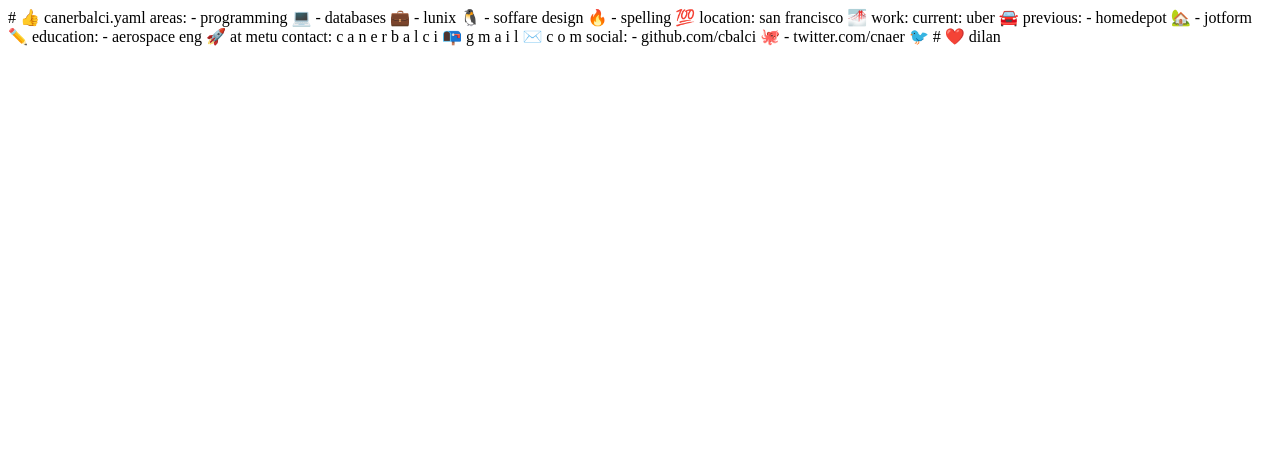
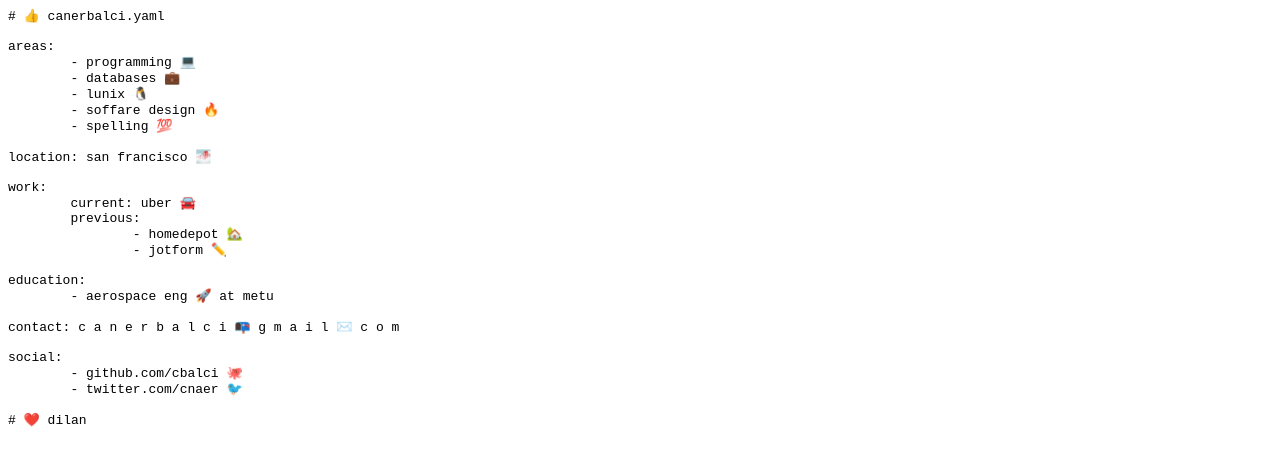
Before and after one commit to cbalci/cbalci.github.io, a plain HTML site: page index.html in a window 1280 px wide. Drawn offline with Linux system fonts and the light colour scheme.

Commit message:
Update html to wrap text with pre

```diff
--- a/index.html
+++ b/index.html
@@ -1,3 +1,4 @@
+<html><body><pre>
 # 👍 canerbalci.yaml
 
 areas:
@@ -25,3 +26,4 @@ social:
 	- twitter.com/cnaer 🐦
 
 # ❤️ dilan
+</pre></body></html>
```
